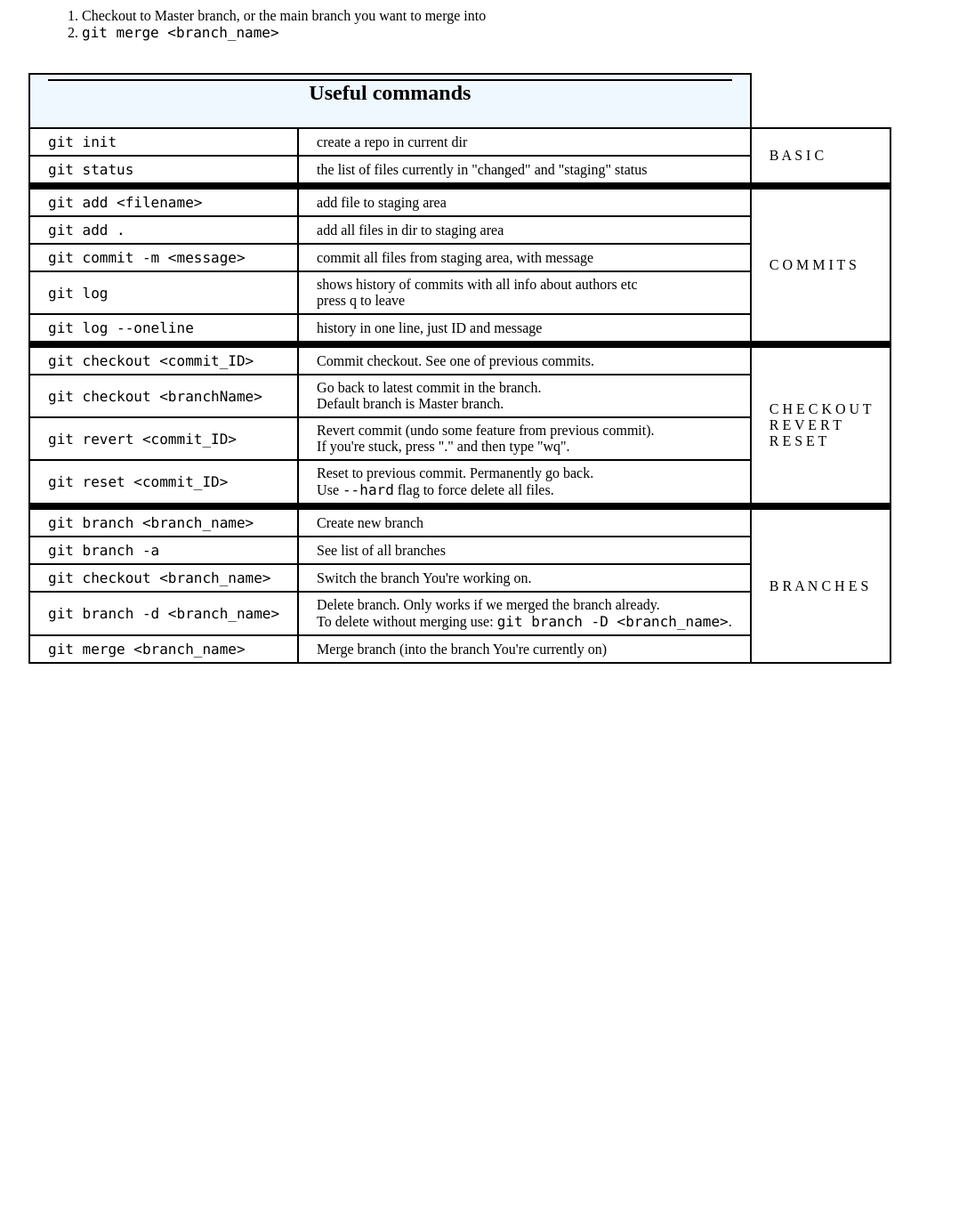
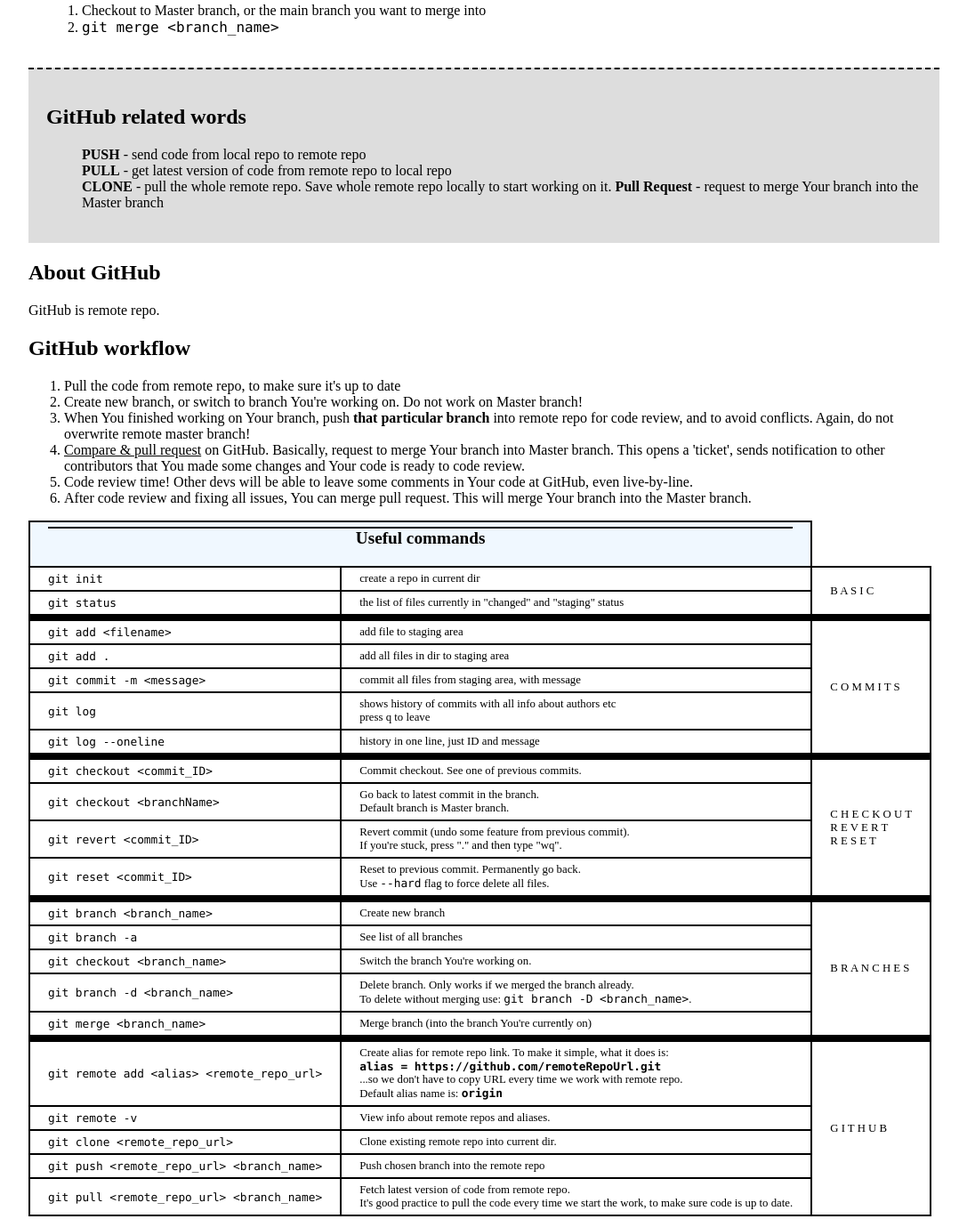
Before and after one commit to blaze26801/learning-git, a plain HTML site: page index.html in a window 1280 px wide. Shown: the part 1353-2723 px from the top of the page at 89% size, without its empty margins (96-1183 px from the left). Before the commit the page ends 2107 px from the top, so only its background shows below. Drawn offline with Linux system fonts and the light colour scheme.

Commit message:
added info about github

```diff
--- a/index.html
+++ b/index.html
@@ -9,26 +9,27 @@
 </head>
 <body>
     <div id="container">
-        <section id="logos">
+        <header id="logos">
             <img src="img/git-logo.png" alt="GIT logo">
             <h1>
                 git and github<br>
                 in a nutshell
             </h1>
             <img src="img/github-logo.png" alt="GitHub logo">
-        </section>
+        </header>
         <section id="funnyWords">
             <h1>Funny words</h1>
-            <div class="funnyWord">
+            <article class="funnyWord">
                 <h2>Repo</h2>
                 <p>
                     Generally whole project. Different projects = different repos.<br>
                     If configured correctly, there will be <b>.git</b> file in root folder of the project.<br>
                 </p>
-            </div>
-            <div class="funnyWord">
+            </article>
+
+            <article class="funnyWord">
                 <h2>Commits</h2>
-                <p>
+                <article>
                     Commits are "save points" of the project, for example: after adding a feature, fixing a bug, or making it a feature <s>(obviously)</s>.
                     <h3>Commits have 3 "stages":</h3>
                     <ol>
@@ -72,9 +73,10 @@
                             </p>
                         </li>
                     </ol>
-                </p>
-            </div>
-            <div class="funnyWord">
+                </article>
+            </article>
+
+            <article class="funnyWord">
                 <h2>Branch</h2>
                 <p>
                     Isolated enviroment,to work on certain "line" (part) of code. For example, to develop new features before joining them to master branch.<br>
@@ -82,16 +84,46 @@
                     <img style="width: 50%; margin: 10px;" src="img/branches.png" alt="Visualisation of branches">
                 </p>
                 <h3>Merging branches</h3>
-                <p>
+                <article>
                     <ol>
                         <li>Checkout to Master branch, or the main branch you want to merge into</li>
                         <li><span class="code">git merge &lt;branch_name&gt;</span></li>
 
                     </ol>
-                </p>
-            </div>
+                </article>
+            </article>
+
+            <article class="funnyWord">
+                <h2>GitHub related words</h2>
+                <ul>
+                    <b>PUSH</b> - send code from local repo to remote repo <br>
+                    <b>PULL</b> - get latest version of code from remote repo to local repo <br>
+                    <b>CLONE</b> - pull the whole remote repo. Save whole remote repo locally to start working on it.
+                    <b>Pull Request</b> - request to merge Your branch into the Master branch
+                </ul>
+            </article>
         </section>
 
+
+        <section id="github">
+            <article id="aboutGitHub">
+                <h2>About GitHub</h2>
+                <p>
+                    GitHub is remote repo.
+                </p>
+            </article>
+            <article id="workflow">
+                <h2>GitHub workflow</h2>
+                    <ol>
+                        <li>Pull the code from remote repo, to make sure it's up to date</li>
+                        <li>Create new branch, or switch to branch You're working on. Do not work on Master branch!</li>
+                        <li>When You finished working on Your branch, push <b>that particular branch</b> into remote repo for code review, and to avoid conflicts. Again, do not overwrite remote master branch!</li>
+                        <li><u>Compare & pull request</u> on GitHub. Basically, request to merge Your branch into Master branch. This opens a 'ticket', sends notification to other contributors that You made some changes and Your code is ready to code review.</li>
+                        <li>Code review time! Other devs will be able to leave some comments in Your code at GitHub, even live-by-line.</li>
+                        <li>After code review and fixing all issues, You can merge pull request. This will merge Your branch into the Master branch.</li>
+                    </ol>
+            </article>
+        </section>
 
 
         <section>
@@ -207,6 +239,44 @@
                     </td>
                 </tr>
 
+                <tr class="tableSectionStart">
+                    <td class="code">git remote add &lt;alias&gt; &lt;remote_repo_url&gt;</td>
+                    <td>
+                        Create alias for remote repo link. To make it simple, what it does is: <br>
+                        <span class="code"><b>alias = https://github.com/remoteRepoUrl.git</b></span><br>
+                        ...so we don't have to copy URL every time we work with remote repo. <br>
+                        Default alias name is:  <span class="code"><b>origin</b></span>
+                    </td>
+
+                    <td rowspan="10">
+                        G I T H U B
+                    </td>
+                </tr>
+                <tr>
+                    <td class="code">git remote -v</td>
+                    <td>
+                        View info about remote repos and aliases.
+                    </td>
+                </tr>
+                <tr>
+                    <td class="code">git clone &lt;remote_repo_url&gt;</td>
+                    <td>
+                        Clone existing remote repo into current dir.
+                    </td>
+                </tr>
+                <tr>
+                    <td class="code">git push &lt;remote_repo_url&gt; &lt;branch_name&gt;</td>
+                    <td>
+                        Push chosen branch into the remote repo
+                    </td>
+                </tr>
+                <tr>
+                    <td class="code">git pull &lt;remote_repo_url&gt; &lt;branch_name&gt;</td>
+                    <td>
+                        Fetch latest version of code from remote repo. <br>
+                        It's good practice to pull the code every time we start the work, to make sure code is up to date.
+                    </td>
+                </tr>
             </table>
         </section>
     </div>
--- a/style.css
+++ b/style.css
@@ -14,6 +14,7 @@ li p{
 
 table{
     border-collapse: collapse;
+    font-size: 1vw;
 }
 td{
     border: 2px solid black;
@@ -33,7 +34,7 @@ table tr:first-child{
 
 #logos{
     display: flex;
-    justify-content: space-between;
+    justify-content: space-around;
 }
 
 #logos img{
```
